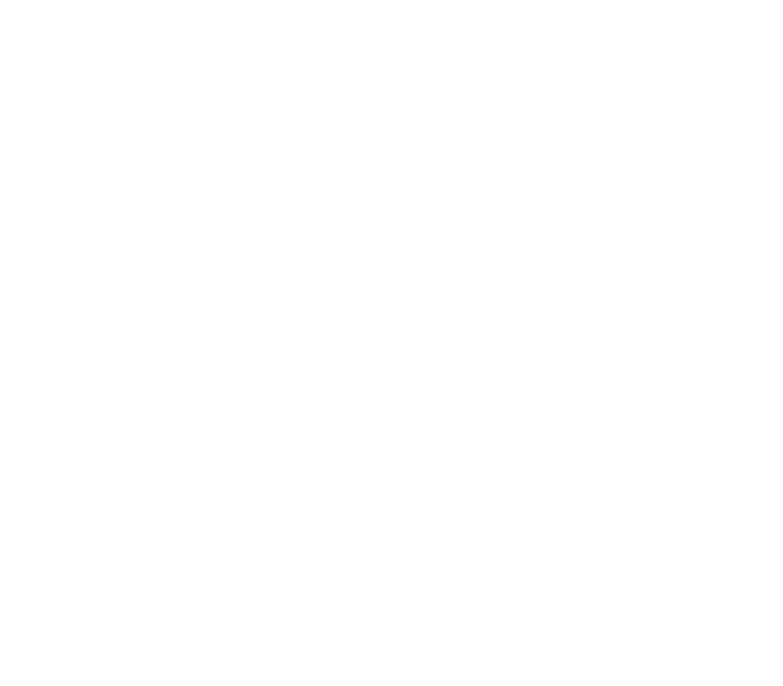
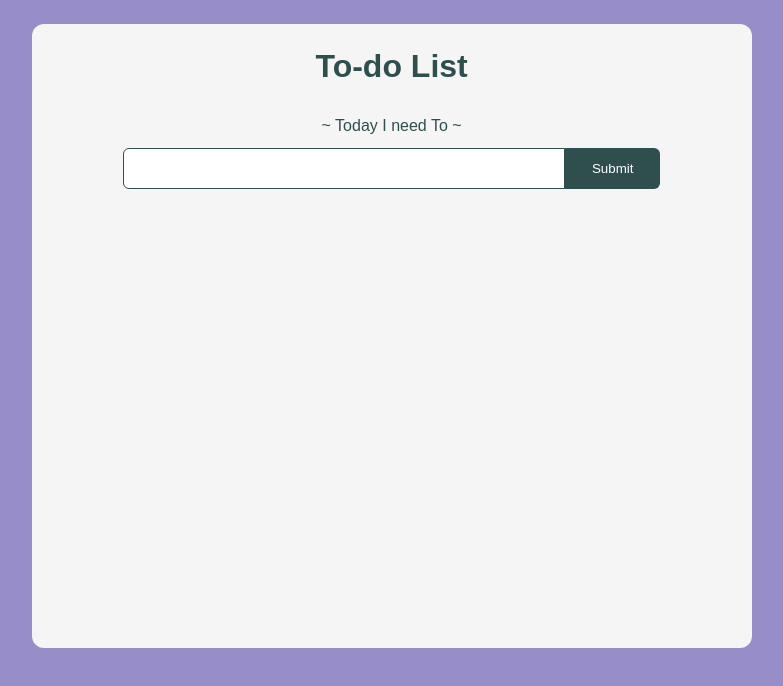
Before and after one commit to dts-kominfo-rea2b/challenge-08-aldiandika, a website: page index.html in a window 1280 px wide. Shown: the whole page, without its empty margins (250-1033 px from the left). Drawn offline with Linux system fonts and the light colour scheme.

Commit message:
Turn in challenge 8

```diff
--- a/index.html
+++ b/index.html
@@ -1,41 +1,71 @@
 <!DOCTYPE html>
 <html lang="en">
+
 <head>
   <meta charset="UTF-8" />
   <meta http-equiv="X-UA-Compatible" content="IE=edge" />
   <meta name="viewport" content="width=device-width, initial-scale=1.0" />
+  <link rel="stylesheet" href="theme.css" type="text/css">
   <title>Challenge - DOM</title>
 </head>
+
 <body>
   <div id="app">
     <!-- TODO: Buatlah sebuah header dengan id todo-title -->
     <!-- TODO: Buatlah sebuah subtitle dengan id todo-subtitle -->
+    <div id="todo-title">To-do List</div>
+    <div id="todo-subtitle">~ Today I need To ~</div>
 
     <!-- Section: input -->
     <!-- TODO: Buatlah sebuah input bertipe text dengan id todo-input -->
     <!-- TODO: Buatlah sebuah button dengan id todo-submit -->
+    <section id="section-input">
+      <input id="todo-input" />
+      <button id="todo-submit">Submit</button>
+    </section>
 
     <!-- Section output -->
     <!-- TODO: Buatlah sebuah <ul> dengan id todo-output -->
+    <section id="section-output">
+      <ul id="todo-output">
+      </ul>
+    </section>
   </div>
 
   <!-- ! Untuk tantangan ini, script jangan diubah ke external js yah ! -->
   <script>
     // TODO: Deklarasi variable sesuai dengan kebutuhan di sini
-      let button;
-      let input;
-      let output;
+    let button = document.getElementById("todo-submit");
+    let input = document.getElementById("todo-input");
+    let output = document.getElementById("todo-output");
 
     // TODO: Buatlah sebuah fungsi dengan nama fnClickHandler
     // Fungsi yang digunakan untuk menambahkan tulisan
     // Jangan ubah cara deklarasi fungsinya, cukup isi saja
-      function fnClickHandler(toDoItem) {}
+    function fnClickHandler(toDoItem) {
+      // Create item element
+      let item = document.createElement("li");
+
+      item.append(input.value);
+
+      // Add item to list
+      output.appendChild(item);
+
+      // Set input text to ""
+      input.value = "";
+    }
 
     // TODO: register event onclick / addEventListener untuk button
     // akan menjalankan fungsi fnClickHandler
-
+    button.addEventListener("click", fnClickHandler);
     // TODO: register event onkeypress / addEventListener untuk input
     // sehingga saat di input ditekan enter akan menjalankan fungsi fnClickHandler juga
+    input.addEventListener("keypress", (event) => {
+      if (event.key === "Enter") {
+        document.getElementById("todo-submit").click();
+      }
+    })
   </script>
 </body>
+
 </html>
--- /dev/null
+++ b/theme.css
@@ -0,0 +1,96 @@
+/*==============================
+/* Stylesheet
+/* Aldi Andika Pratama
+/*============================== */
+
+
+body{
+  height: 99%;
+  width: 99%;
+  background-color: #978EC9;
+  display: flex;
+  flex-direction: column;
+  align-items: center;
+  justify-content: flex-start;
+  padding-top: 1em;
+}
+
+#app{
+  width: 42em;
+  height: 36em;
+  background-color: whitesmoke;
+  border-radius: 12px;
+  padding: 24px;
+  display: flex;
+  flex-direction: column;
+  align-items: center;
+  justify-content: flex-start;
+
+}
+
+#todo-title{
+  font:600 2em sans-serif;
+  padding-bottom: 1em;
+  color: darkslategray;
+}
+
+#todo-subtitle{
+  font:400 1em sans-serif;
+  padding-bottom: 0.8em;
+  color: darkslategray;
+}
+
+#section-input{
+  width: 80%;
+  display: flex;
+  flex-direction: row;
+  align-items: center;
+  justify-content: space-between;
+}
+
+/* Section Input  */
+#section-input #todo-input{
+  flex: 6;
+  padding: 12px;
+  border:0.5px solid darkslategray;
+  border-radius: 6px 0px 0px 6px;
+}
+
+#todo-submit{
+  flex: 1;
+  padding: 13px;
+  background-color: darkslategray;
+  color: white;
+  border:0px;
+  border-radius: 0px 6px 6px 0px;
+}
+
+#todo-submit:hover{
+  cursor: pointer;
+}
+
+/* Section Output */
+#section-output{
+  width:80%;
+  height: 32em;
+  display: flex;
+  flex-direction: column;
+  align-items: center;
+  justify-content: flex-start;
+  overflow-y: scroll;
+}
+
+#section-output ul{
+  width: 100%;
+  list-style-type: none;
+  padding-left: 0;
+}
+
+li{
+  background-color: rgb(30, 81, 123);
+  padding: 12px;
+  color: whitesmoke;
+  font:400 1em sans-serif;
+  border-radius: 6px;
+  margin-bottom: 12px;
+}
```
Lines whose indentation alone changed are shown as unchanged.
